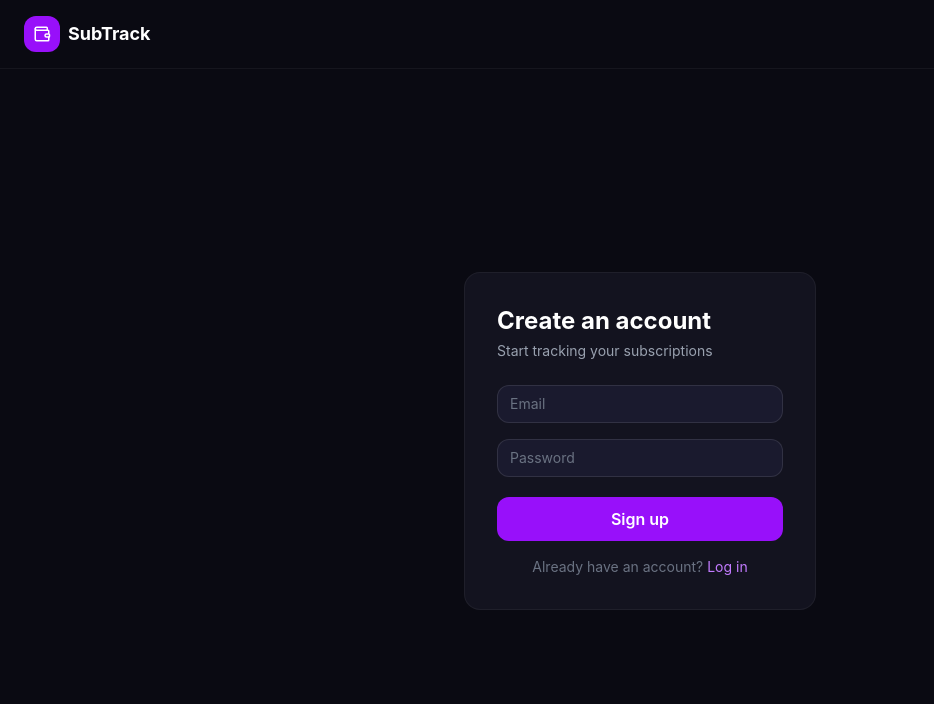
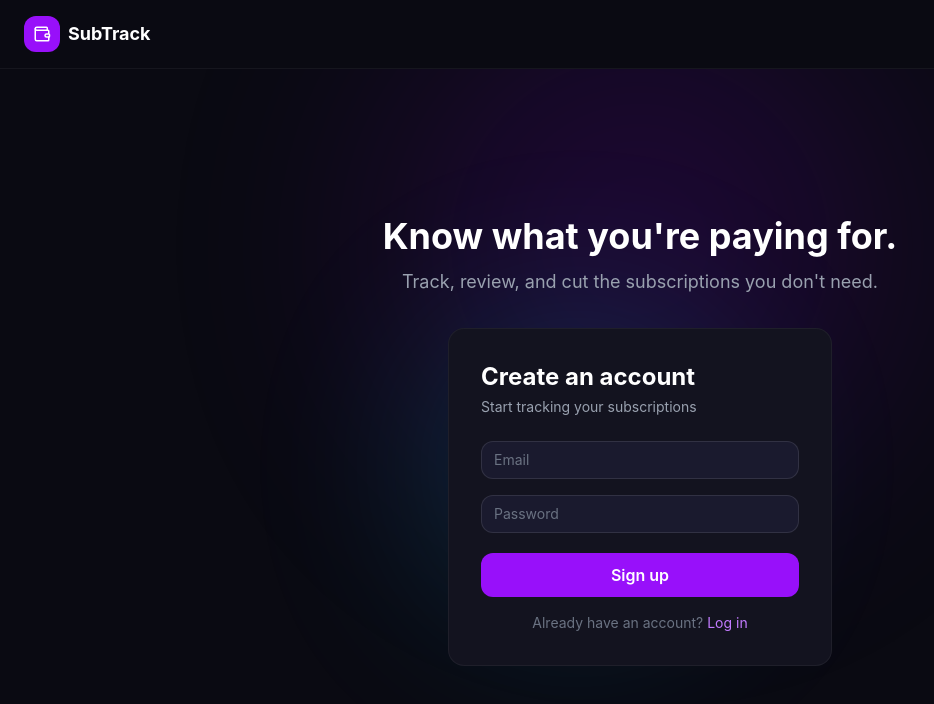
Before and after one commit to mollyviau/subscription-tracker, a React (Vite) app: page /signup in a window 1280 px wide. Shown: the top 704 px of the page, without its empty margins (0-934 px from the left). Built offline with nearby package versions, Linux system fonts and the light colour scheme; no server answers.

Commit message:
added tagline and glowing orb on home pages

```diff
--- a/src/index.css
+++ b/src/index.css
@@ -1 +1,19 @@
 @import "tailwindcss";
+
+@keyframes float {
+  0%, 100% { transform: translate(-50%, -50%) scale(1); }
+  50% { transform: translate(-50%, -60%) scale(1.05); }
+}
+
+@keyframes float2 {
+  0%, 100% { transform: translate(0, 0) scale(1); }
+  50% { transform: translate(-20px, -20px) scale(1.08); }
+}
+
+.animate-float {
+  animation: float 4s ease-in-out infinite;
+}
+
+.animate-float2 {
+  animation: float2 8s ease-in-out infinite;
+}
--- a/src/pages/LoginPage.jsx
+++ b/src/pages/LoginPage.jsx
@@ -1,27 +1,68 @@
-import { useState } from 'react';
-import { Link } from 'react-router-dom';
-import { supabase } from '../lib/supabase.js';
+import { useState } from "react";
+import { Link } from "react-router-dom";
+import { supabase } from "../lib/supabase.js";
 
-const inputClass = "w-full bg-[#1a1a2e] border border-white/10 rounded-xl px-3 py-2 text-white placeholder-gray-500 text-sm focus:outline-none focus:border-purple-500 transition-colors [color-scheme:dark]";
+const inputClass =
+  "w-full bg-[#1a1a2e] border border-white/10 rounded-xl px-3 py-2 text-white placeholder-gray-500 text-sm focus:outline-none focus:border-purple-500 transition-colors [color-scheme:dark]";
 
 function LoginPage() {
-  const [email, setEmail] = useState('');
-  const [password, setPassword] = useState('');
+  const [email, setEmail] = useState("");
+  const [password, setPassword] = useState("");
   const [error, setError] = useState(null);
 
   async function handleSubmit(e) {
     e.preventDefault();
-    const { error: loginError } = await supabase.auth.signInWithPassword({ email, password });
+    const { error: loginError } = await supabase.auth.signInWithPassword({
+      email,
+      password,
+    });
     if (loginError) setError(loginError.message);
   }
 
   return (
-    <div className="flex items-center justify-center min-h-[calc(100vh-57px)]">
-      <div className="w-full max-w-sm px-4">
+    <div className="flex flex-col items-center justify-center min-h-[calc(100vh-57px)] px-4 relative overflow-hidden">
+      <style>{`
+        @keyframes float {
+          0%, 100% { transform: translate(-50%, -50%) scale(1); opacity: 0.15; }
+          50% { transform: translate(-50%, -70%) scale(1.2); opacity: 0.35; }
+        }
+        @keyframes float2 {
+          0%, 100% { transform: translate(0, 0) scale(1); opacity: 0.18 }
+          50% { transform: translate(-40px, -40px) scale(1.2; opacity: 0.35); }
+        }
+      `}</style>
+
+      {/* Gradient orbs */}
+      <div
+        className="absolute top-1/4 left-1/2 w-[500px] h-[500px] bg-purple-700 rounded-full opacity-20 blur-[120px] pointer-events-none"
+        style={{
+          transform: "translate(-50%, -50%)",
+          animation: "float 6s ease-in-out infinite",
+        }}
+      />
+      <div
+        className="absolute top-1/3 left-1/3 w-[300px] h-[300px] bg-cyan-400 rounded-full opacity-10 blur-[100px] pointer-events-none"
+        style={{ animation: "float2 8s ease-in-out infinite" }}
+      />
+
+      {/* Tagline */}
+      <div className="text-center mb-8 relative z-10">
+        <h1 className="text-4xl font-bold text-white mb-3">
+          Know what you're paying for.
+        </h1>
+        <p className="text-gray-400 text-lg">
+          Track, review, and cut the subscriptions you don't need.
+        </p>
+      </div>
+
+      {/* Card */}
+      <div className="w-full max-w-sm relative z-10">
         <div className="bg-[#13131f] border border-white/5 rounded-2xl p-8 flex flex-col gap-4">
           <div className="mb-2">
             <h2 className="text-2xl font-bold text-white">Welcome back</h2>
-            <p className="text-sm text-gray-400 mt-1">Log in to your SubTrack account</p>
+            <p className="text-sm text-gray-400 mt-1">
+              Log in to your SubTrack account
+            </p>
           </div>
           <input
             className={inputClass}
@@ -46,8 +87,11 @@ function LoginPage() {
             Log in
           </button>
           <p className="text-center text-sm text-gray-500">
-            Need an account?{' '}
-            <Link to="/signup" className="text-purple-400 hover:text-purple-300 transition-colors">
+            Need an account?{" "}
+            <Link
+              to="/signup"
+              className="text-purple-400 hover:text-purple-300 transition-colors"
+            >
               Sign up
             </Link>
           </p>
--- a/src/pages/SignupPage.jsx
+++ b/src/pages/SignupPage.jsx
@@ -1,27 +1,67 @@
-import { useState } from 'react';
-import { Link } from 'react-router-dom';
-import { supabase } from '../lib/supabase.js';
+import { useState } from "react";
+import { Link } from "react-router-dom";
+import { supabase } from "../lib/supabase.js";
 
-const inputClass = "w-full bg-[#1a1a2e] border border-white/10 rounded-xl px-3 py-2 text-white placeholder-gray-500 text-sm focus:outline-none focus:border-purple-500 transition-colors [color-scheme:dark]";
+const inputClass =
+  "w-full bg-[#1a1a2e] border border-white/10 rounded-xl px-3 py-2 text-white placeholder-gray-500 text-sm focus:outline-none focus:border-purple-500 transition-colors [color-scheme:dark]";
 
 function SignupPage() {
-  const [email, setEmail] = useState('');
-  const [password, setPassword] = useState('');
+  const [email, setEmail] = useState("");
+  const [password, setPassword] = useState("");
   const [error, setError] = useState(null);
 
   async function handleSubmit(e) {
     e.preventDefault();
-    const { error: signupError } = await supabase.auth.signUp({ email, password });
+    const { error: signupError } = await supabase.auth.signUp({
+      email,
+      password,
+    });
     if (signupError) setError(signupError.message);
   }
 
   return (
-    <div className="flex items-center justify-center min-h-[calc(100vh-57px)]">
-      <div className="w-full max-w-sm px-4">
+    <div className="flex flex-col items-center justify-center min-h-[calc(100vh-57px)] px-4 relative overflow-hidden">
+      <style>{`
+        @keyframes float {
+          0%, 100% { transform: translate(-50%, -50%) scale(1); opacity: 0.15; }
+          50% { transform: translate(-50%, -70%) scale(1.2); opacity: 0.35; }
+        }
+        @keyframes float2 {
+          0%, 100% { transform: translate(0, 0) scale(1); opacity: 0.18 }
+          50% { transform: translate(-40px, -40px) scale(1.2; opacity: 0.35); }
+        }
+      `}</style>
+      {/* Gradient orbs */}
+      <div
+        className="absolute top-1/4 left-1/2 w-[500px] h-[500px] bg-purple-700 rounded-full opacity-20 blur-[120px] pointer-events-none"
+        style={{
+          transform: "translate(-50%, -50%)",
+          animation: "float 6s ease-in-out infinite",
+        }}
+      />
+      <div
+        className="absolute top-1/3 left-1/3 w-[300px] h-[300px] bg-cyan-400 rounded-full opacity-10 blur-[100px] pointer-events-none"
+        style={{ animation: "float2 8s ease-in-out infinite" }}
+      />
+
+      {/* Tagline */}
+      <div className="text-center mb-8 relative z-10">
+        <h1 className="text-4xl font-bold text-white mb-3">
+          Know what you're paying for.
+        </h1>
+        <p className="text-gray-400 text-lg">
+          Track, review, and cut the subscriptions you don't need.
+        </p>
+      </div>
+
+      {/* Card */}
+      <div className="w-full max-w-sm relative z-10">
         <div className="bg-[#13131f] border border-white/5 rounded-2xl p-8 flex flex-col gap-4">
           <div className="mb-2">
             <h2 className="text-2xl font-bold text-white">Create an account</h2>
-            <p className="text-sm text-gray-400 mt-1">Start tracking your subscriptions</p>
+            <p className="text-sm text-gray-400 mt-1">
+              Start tracking your subscriptions
+            </p>
           </div>
           <input
             className={inputClass}
@@ -46,8 +86,11 @@ function SignupPage() {
             Sign up
           </button>
           <p className="text-center text-sm text-gray-500">
-            Already have an account?{' '}
-            <Link to="/login" className="text-purple-400 hover:text-purple-300 transition-colors">
+            Already have an account?{" "}
+            <Link
+              to="/login"
+              className="text-purple-400 hover:text-purple-300 transition-colors"
+            >
               Log in
             </Link>
           </p>
```
